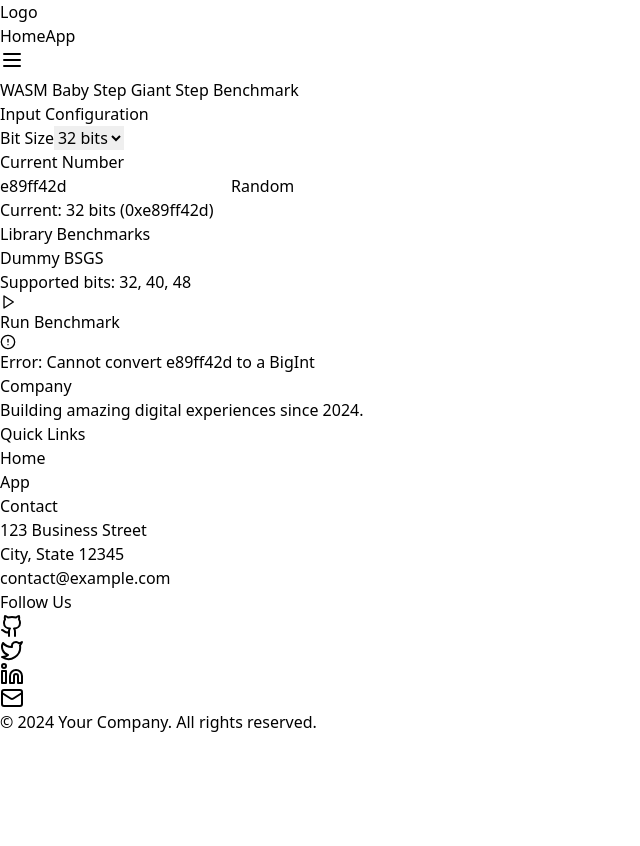
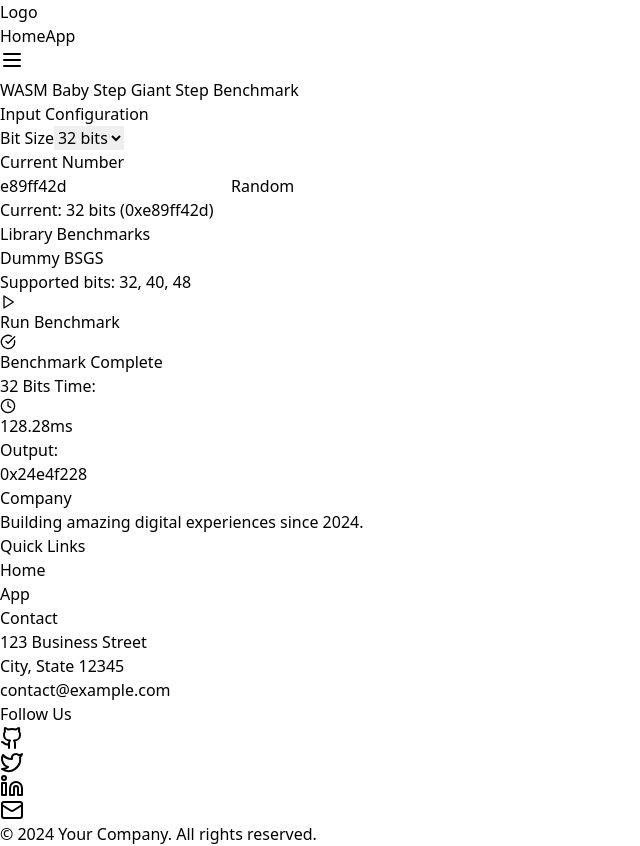
Before and after one commit to shramee/bsgs-bench, a React (Vite) app: page / in a window 1280 px wide. Both pictures are taken after a click on the button "Run Benchmark". Shown: the whole page, without its empty margins (0-640 px from the left). Before the commit the page ends 800 px from the top, so only its background shows below. Built offline with nearby package versions, Linux system fonts and the light colour scheme.

Commit message:
bench: results for all bit sizes

```diff
--- a/src/pages/Bench.tsx
+++ b/src/pages/Bench.tsx
@@ -8,12 +8,13 @@ interface BSGSComputationResult {
 	result: string;
 }
 
-type BenchmarkResults = { string?: BenchmarkResult }
+type BenchmarkResult = {
+	library: string;
+} & {
+	[K in BitSize]?: number;
+};
 
-interface BenchmarkResult {
-	library: string;
-	executionTime: { [K in BitSize]?: number };
-}
+type BenchmarkResults = { [key: string]: BenchmarkResult }
 
 interface BenchmarkRunnerProps {
 	library: BSGSLibrary | null;
@@ -33,6 +34,7 @@ const BenchmarkRunner: React.FC<BenchmarkRunnerProps> = ({
 }) => {
 	const [isRunning, setIsRunning] = useState<boolean>(false);
 	const [result, setResult] = useState<BenchmarkResult | null>();
+	const [output, setOutput] = useState<string | null>();
 	const [error, setError] = useState<string | null>(null);
 
 	const runBenchmark = useCallback(async (): Promise<void> => {
@@ -47,15 +49,11 @@ const BenchmarkRunner: React.FC<BenchmarkRunnerProps> = ({
 			const computationResult: BSGSComputationResult = await library.compute(nBitNumber);
 			const endTime: number = performance.now();
 
-			if (BigInt(computationResult.result) != BigInt(nBitNumber)) {
-				throw new Error('Simulated error for testing');
-			}
+			setOutput(computationResult.result);
 
 			const benchmarkResult: BenchmarkResult = {
 				library: library.name,
-				executionTime: {
-					[bitSize]: endTime - startTime
-				},
+				[bitSize]: endTime - startTime
 			};
 
 			setResult(result ? { ...result, ...benchmarkResult } : benchmarkResult);
@@ -132,24 +130,21 @@ const BenchmarkRunner: React.FC<BenchmarkRunnerProps> = ({
 						<span className="text-sm font-medium text-green-700">Benchmark Complete</span>
 					</div>
 
-					<div className="grid grid-cols-2 gap-4 text-sm">
-						<div>
-							<span className="text-gray-600">Execution Time:</span>
-							<div className="font-mono text-lg text-green-700">
-								<Clock size={16} className="inline mr-1" />
-								{formatTime(result.executionTime)}
+					<div className="grid grid-cols-3 gap-4 text-sm">
+						{Object.keys(result).filter(k => k != 'library').map((key) => {
+							return <div>
+								<span className="text-gray-600">{key} Bits Time:</span>
+								<div className="font-mono text-lg text-green-700">
+									<Clock size={16} className="inline mr-1" />
+									{formatTime(result[key as unknown as BitSize] as number)}
+								</div>
 							</div>
-						</div>
-
-						<div>
-							<span className="text-gray-600">Input Size:</span>
-							<div className="font-mono text-lg">{result.inputBits} bits</div>
-						</div>
+						})}
 
 						<div className="col-span-2">
-							<span className="text-gray-600">Result:</span>
+							<span className="text-gray-600">Output:</span>
 							<div className="font-mono text-sm bg-gray-100 p-2 rounded mt-1">
-								Value: {result.result.result}
+								{output}
 							</div>
 						</div>
 					</div>
@@ -163,7 +158,7 @@ const BenchmarkRunner: React.FC<BenchmarkRunnerProps> = ({
 const WASMBenchmarkInterface: React.FC = () => {
 	const [selectedBits, setSelectedBits] = useState<BitSize>(32);
 	const [customNumber, setCustomNumber] = useState<string>('');
-	const [results, setResults] = useState<BenchmarkResult[]>([]);
+	const [results, setResults] = useState<BenchmarkResults>({});
 
 	// Generate random n-bit number
 	const generateRandomNumber = (bits: number): string => {
@@ -190,7 +185,12 @@ const WASMBenchmarkInterface: React.FC = () => {
 	};
 
 	const handleBenchmarkResult = (result: BenchmarkResult): void => {
-		setResults(prev => [result, ...prev].slice(0, 10)); // Keep last 10 results
+		setResults(prev => {
+			const lib = result.library;
+			prev[lib] = prev[lib] ? { ...prev[lib], ...result } : result;
+
+			return prev
+		}); // Keep last 10 results
 	};
 
 	const handleRandomGenerate = (): void => {
@@ -261,6 +261,7 @@ const WASMBenchmarkInterface: React.FC = () => {
 					<BenchmarkRunner
 						key={`${library.name}-${index}`}
 						library={library}
+						bitSize={selectedBits}
 						nBitNumber={currentNumber}
 						onResult={handleBenchmarkResult}
 					/>
@@ -268,7 +269,7 @@ const WASMBenchmarkInterface: React.FC = () => {
 			</div>
 
 			{/* Results History */}
-			{results.length > 0 && (
+			{Object.keys(results).length > 0 && (
 				<div className="bg-white rounded-lg p-6 shadow-sm">
 					<h2 className="text-xl font-semibold mb-4">Recent Results</h2>
 					<div className="overflow-x-auto">
@@ -276,23 +277,22 @@ const WASMBenchmarkInterface: React.FC = () => {
 							<thead>
 								<tr className="border-b">
 									<th className="text-left py-2">Library</th>
-									<th className="text-left py-2">Bits</th>
-									<th className="text-left py-2">Time</th>
+									{bitOptions.map(bits => (
+										<th key={bits} className="text-left py-2">{bits} Bits</th>
+									))}
 								</tr>
 							</thead>
 							<tbody>
-								{results.map((result, index) => (
-									<tr key={index} className="border-b">
-										<td className="py-2">{result.library}</td>
-										<td className="py-2">{result.inputBits}</td>
-										<td className="py-2 font-mono">
-											{result.executionTime < 1000
-												? `${result.executionTime.toFixed(2)}ms`
-												: `${(result.executionTime / 1000).toFixed(2)}s`
-											}
-										</td>
+								{Object.keys(results).map((lib) => {
+									const result = { [32]: 0, [40]: 0, [48]: 0, ...results[lib] };
+									return <tr key={lib} className="border-b">
+										<td className="py-2">{lib}</td>
+										{bitOptions.map(bits => <td className="py-2">{result[bits] < 1000
+											? `${result[bits].toFixed(2)}ms`
+											: `${(result[bits] / 1000).toFixed(2)}s`}</td>
+										)}
 									</tr>
-								))}
+								})}
 							</tbody>
 						</table>
 					</div>
```
